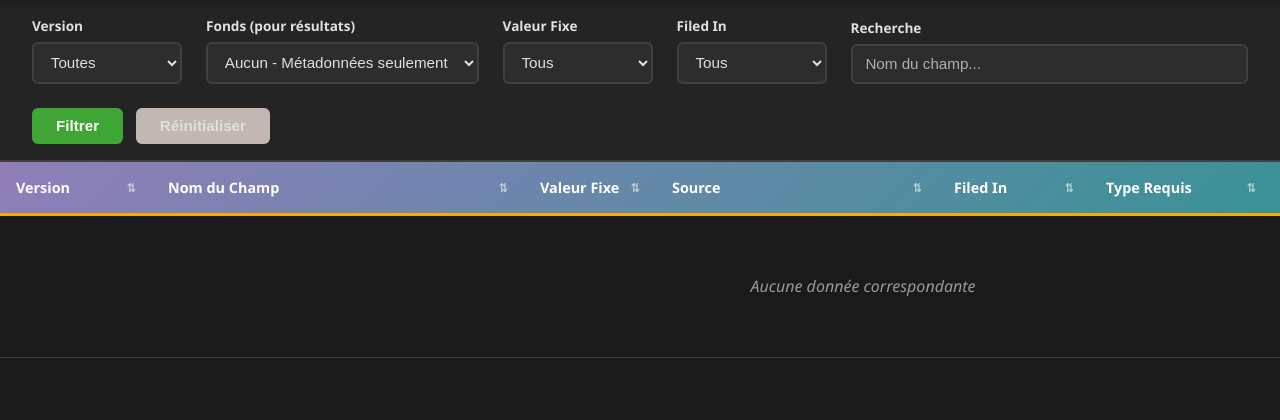
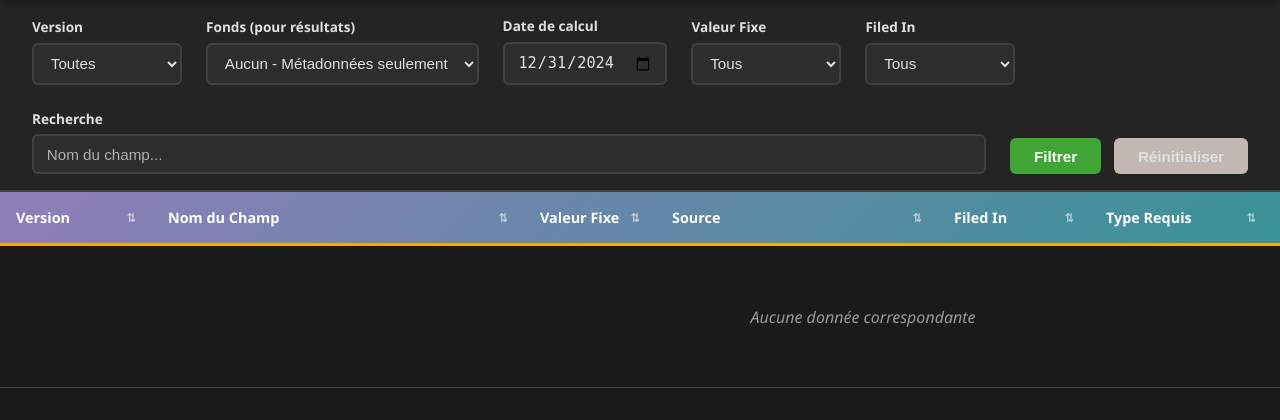
Before and after one commit to RiviereThomas/repo_test_claude, a FastAPI app: page /eet-fields-viewer in a window 1280 px wide. Shown: the part 88-508 px from the top of the page. Run offline with FastAPI, Linux system fonts and the light colour scheme; data that the repository does not hold is empty.

Commit message:
Add date picker for calculation date in EET viewer
- Add date input field in filters with default value 31/12/2024
- Auto-reload fund results when date changes
- Convert date from ISO format to French format (DD/MM/YYYY) for API

```diff
--- a/frontend/static/js/eet_fields.js
+++ b/frontend/static/js/eet_fields.js
@@ -40,6 +40,7 @@ function setupEventListeners() {
     const fixedValueFilter = document.getElementById('fixed-value-filter');
     const filedInFilter = document.getElementById('filed-in-filter');
     const fundFilter = document.getElementById('fund-filter');
+    const dateFilter = document.getElementById('date-filter');
 
     applyFiltersBtn.addEventListener('click', applyFilters);
     resetFiltersBtn.addEventListener('click', resetFilters);
@@ -51,6 +52,7 @@ function setupEventListeners() {
     fixedValueFilter.addEventListener('change', applyFilters);
     filedInFilter.addEventListener('change', applyFilters);
     fundFilter.addEventListener('change', handleFundChange);
+    dateFilter.addEventListener('change', handleFundChange);
 
     // Gestion du tri sur les colonnes
     const headers = document.querySelectorAll('th.sortable');
@@ -181,7 +183,12 @@ async function loadFundResults(fund) {
     try {
         showLoading(true);
         const versionFilter = document.getElementById('version-filter').value || 'EET_1_1_3';
-        const response = await fetch(`${API_BASE_URL}/fund-results/${fund}?version=${versionFilter}`);
+        const dateFilter = document.getElementById('date-filter').value;
+
+        // Convertir la date du format ISO (YYYY-MM-DD) au format DD/MM/YYYY
+        const dateCalcul = convertISOtoFrenchDate(dateFilter);
+
+        const response = await fetch(`${API_BASE_URL}/fund-results/${fund}?version=${versionFilter}&date_calcul=${encodeURIComponent(dateCalcul)}`);
 
         if (!response.ok) throw new Error(`Erreur HTTP: ${response.status}`);
 
@@ -193,6 +200,13 @@ async function loadFundResults(fund) {
         state.fundResults = {};
         showLoading(false);
     }
+}
+
+// Convertir une date ISO (YYYY-MM-DD) en format français (DD/MM/YYYY)
+function convertISOtoFrenchDate(isoDate) {
+    if (!isoDate) return '31/12/2024';
+    const [year, month, day] = isoDate.split('-');
+    return `${day}/${month}/${year}`;
 }
 
 // Application des filtres
--- a/frontend/templates/eet_fields.html
+++ b/frontend/templates/eet_fields.html
@@ -36,6 +36,11 @@
                 <select id="fund-filter">
                     <option value="">Aucun - Métadonnées seulement</option>
                 </select>
+            </div>
+
+            <div class="filter-item">
+                <label>Date de calcul</label>
+                <input type="date" id="date-filter" value="2024-12-31">
             </div>
 
             <div class="filter-item">
```
